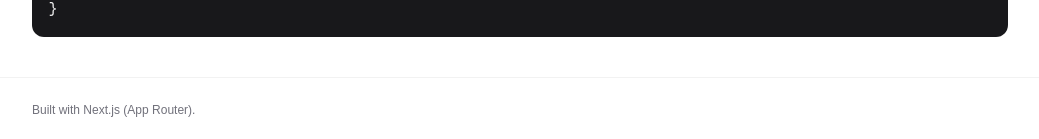
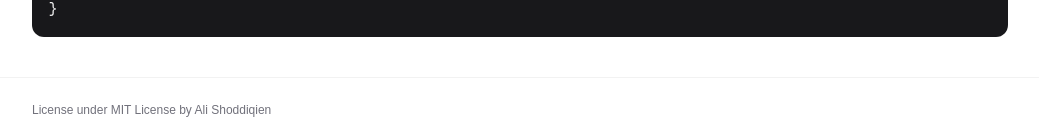
Before and after one commit to odik91/gantt-chart-docs, a Next.js app: page /get-started in a window 1280 px wide. Shown: the part 4151-4290 px from the top of the page, without its empty margins (120-1159 px from the left). Built offline with nearby package versions, Linux system fonts and the light colour scheme.

Commit message:
change footer text

```diff
--- a/app/layout.tsx
+++ b/app/layout.tsx
@@ -70,7 +70,15 @@ export default function RootLayout({
 
         <footer className="border-t border-black/5">
           <div className="max-w-5xl mx-auto px-6 py-6 text-xs text-zinc-500">
-            Built with Next.js (App Router).
+            License under MIT License by{" "}
+            <a
+              href="https://github.com/odik91/odik91-gant-chart"
+              target="_blank"
+              rel="noreferrer"
+              className="text-zinc-500 hover:text-zinc-700 dark:hover:text-zinc-300"
+            >
+              Ali Shoddiqien
+            </a>
           </div>
         </footer>
       </body>
```
